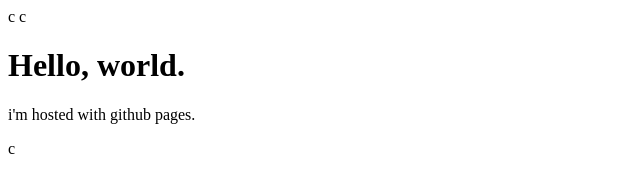
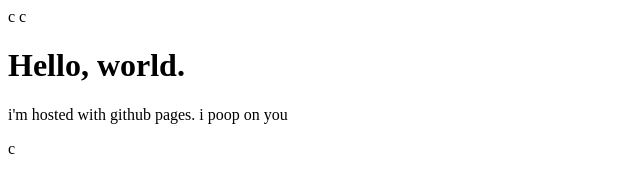
Before and after one commit to bkiltoff/bkiltoff.github.io, a plain HTML site: page index.html in a window 1280 px wide. Shown: the full height of the page, 0-640 px from the left. Drawn offline with nearby package versions, Linux system fonts and the light colour scheme; no server answers.

Commit message:
test
test

```diff
--- a/index.html
+++ b/index.html
@@ -6,7 +6,7 @@
 c
 <body>c
 <h1>Hello, world.</h1>
-<p>i'm hosted with github pages.</p>
+<p>i'm hosted with github pages. i poop on you</p>
 <p id="p1"></p>
 
 <script>
```
